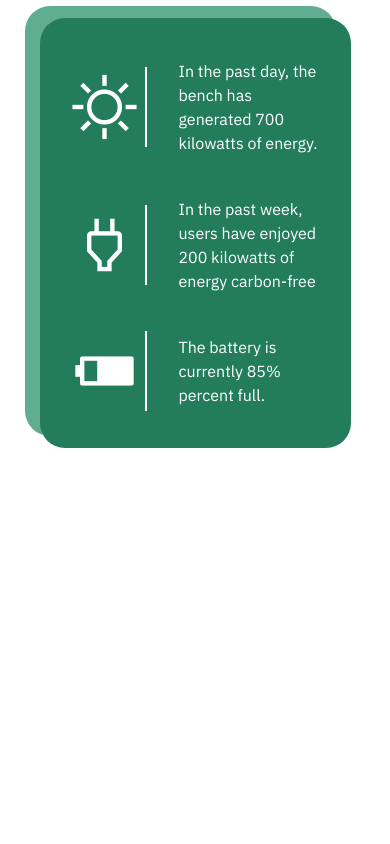
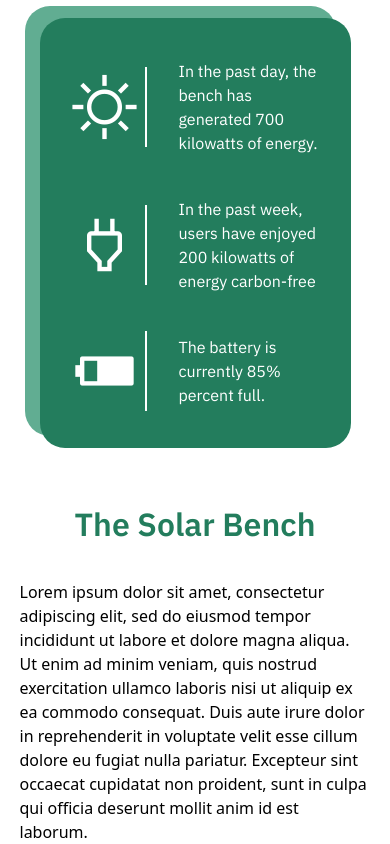
Before and after one commit to IDS-Solar-Bench/website, a Next.js app in the folder client/: page / in a window 390 px wide. Shown: the part 763-1607 px from the top of the page. Before the commit the page ends 1231 px from the top, so only its background shows below. Built offline with nearby package versions, Linux system fonts and the light colour scheme; no server answers.

Commit message:
Description work

```diff
--- /dev/null
+++ b/client/pages/components/Description/Description.js
@@ -0,0 +1,23 @@
+import React from 'react';
+import style from './Description.module.css';
+
+const Description = () => {
+
+    return <div className={style.container}>
+
+        <div className={style.textContainer}>
+            <div className={style.heading + " customHeadingTextMainContent"}>
+                The Solar Bench
+            </div>
+            <div className={style.textDescription}>
+                Lorem ipsum dolor sit amet, consectetur adipiscing elit, sed do eiusmod tempor incididunt ut labore et dolore magna aliqua. Ut enim ad minim veniam, quis nostrud exercitation ullamco laboris nisi ut aliquip ex ea commodo consequat. Duis aute irure dolor in reprehenderit in voluptate velit esse cillum dolore eu fugiat nulla pariatur. Excepteur sint occaecat cupidatat non proident, sunt in culpa qui officia deserunt mollit anim id est laborum.
+            </div>
+        </div>
+
+        <div className={style.photoContainer}>
+
+        </div>
+    </div>
+}
+
+export default Description;
--- /dev/null
+++ b/client/pages/components/Description/Description.module.css
@@ -0,0 +1,19 @@
+.container {
+    display: flex;
+}
+
+.textContainer {
+    width: 50%;
+}
+
+
+@media screen and (max-width: 500px) {
+    .container {
+        flex-direction: column;
+    }
+
+    .textContainer {
+        width: 100%
+    }
+
+}
--- a/client/pages/index.js
+++ b/client/pages/index.js
@@ -4,6 +4,7 @@ import Navbar from './components/Navbar/Navbar';
 import SplashImage from './components/Splash/SplashImage';
 import Stats from './components/Stats/Stats';
 import IconStatComponent from './components/IconStatComponent/IconStatComponent'
+import Description from './components/Description/Description';
 
 function index() {
 
@@ -33,15 +34,15 @@ function index() {
 
 
       <div className='graphWrapper'>
-
         <div className="foldBlockWrapper">
           <div className="foldBlock">
             <Graph />
           </div>
         </div>
+      </div>
 
-        <div className='separator' />
-
+      <div>
+        <Description />
       </div>
 
 
--- /dev/null
+++ b/client/public/nav/globals.css
@@ -0,0 +1,74 @@
+@tailwind base;
+@tailwind components;
+@tailwind utilities;
+
+body {
+  min-height: 100vh;
+  justify-content: center;
+}
+
+/* If we are on phone view, we dont want to be showing the users the graph */
+
+@media all and (max-width: 768px) {
+  .graphWrapper {
+    display: none;
+  }
+}
+
+
+/* In every part of the website expect the navbar, we want padding on the left and right */
+.mainContent {
+  padding: 0% 5%;
+}
+
+/* foldBlock defines the "double layer effect" */
+.foldBlock {
+
+  box-shadow: -15px -12px #61AD92;
+  background: #237D5D;
+
+  border-radius: 25px;
+  height: auto;
+  padding: 20px;
+}
+
+.statsSeparator {
+  margin: 1em 0px;
+
+}
+
+/* The box shadow is absolutly placed behind the foldBlock, so we define extra padding to ensure that other divs do note overlap with the shadow */
+.foldBlockWrapper {
+  padding: 20px 20px;
+}
+
+/* (Going off figma) We define here our own custom heading text. This will be used in two places, main content and nav so we extend these classes accordingly*/
+.customHeadingTextMainContent,
+.customHeadingText {
+  font-family: "IBM Plex Sans", sans-serif;
+  font-weight: 600;
+  font-style: normal;
+  font-size: 2em;
+}
+
+.customHeadingTextMainContent {
+  color: #237D5D;
+  padding: 1em 0px;
+  text-align: center;
+}
+
+.separator {
+  border: 1px solid #237D5D;
+  margin: 1em 0px;
+}
+
+h1 {
+  text-align: center;
+  background-color: #2E7D32;
+  padding: 10px;
+  border-radius: 8px;
+}
+
+b {
+  color: #227D5D
+}
```
Also changed, not shown: client/public/main/temp.svg (deleted).
